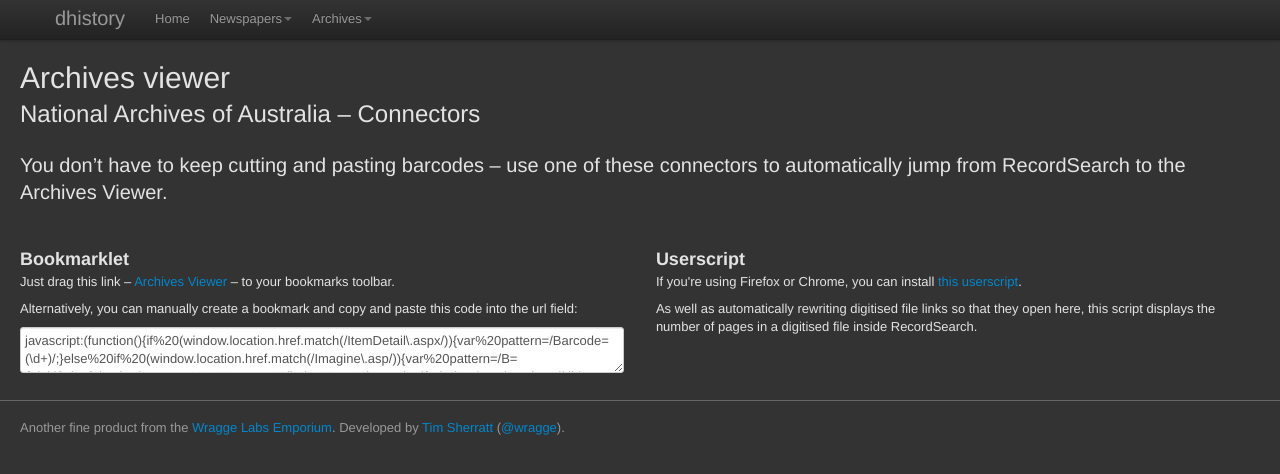
After one commit to wragge/dhistory, a Django app: page /archives/naa/connectors/ in a window 1280 px wide. The commit adds this page. Shown: the top 474 px of the page. Run offline with Django 3.2, Linux system fonts and the light colour scheme; parts of the project's set-up code (start-up, migrations or seed data) failed here and were passed over; some libraries are stand-ins or nearby versions.

Commit message:
Info on connectors

```diff
--- a/dhistory/rsviewer/static/css/archives-wall-style.css
+++ b/dhistory/rsviewer/static/css/archives-wall-style.css
@@ -43,6 +43,7 @@ footer p {
     color: #999999;
 }
 
+p.connector-info { margin-top: 20px;}
 #infscr-loading {
   position: fixed;
   text-align: center;
--- /dev/null
+++ b/dhistory/rsviewer/static/js/bookmarklet.js
@@ -0,0 +1 @@
+javascript:(function(){if%20(window.location.href.match(/ItemDetail\.aspx/)){var%20pattern=/Barcode=(\d+)/;}else%20if%20(window.location.href.match(/Imagine\.asp/)){var%20pattern=/B=(\d+)/;}else{alert("Whoops!%20I%20can't%20find%20a%20barcode.")}window.location='http://dhistory.org/archives/naa/items/'+pattern.exec(window.location.href)[1]})();
--- /dev/null
+++ b/dhistory/rsviewer/templates/rsviewer-connectors.html
@@ -0,0 +1,39 @@
+{% extends 'base.html' %}
+{% load utilities %}
+{% block extra_scripts %}
+    <script src="{{ STATIC_URL }}js/archives-home-script.js"></script>
+{% endblock %}
+{% block extra_styles %}
+    <link href="{{ STATIC_URL }}css/archives-wall-style.css" rel="stylesheet">
+{% endblock %}
+{% block page_title %} :: Archives Viewer :: National Archives of Australia{% endblock %}
+{% block content %}
+<div class="container-fluid home">
+    <div class="row-fluid">
+      <div class="span12">
+        <h1>Archives viewer</h1>
+        <h2>National Archives of Australia &ndash; Connectors</h2>
+        <p class="lead connector-info">You don&rsquo;t have to keep cutting and pasting barcodes &ndash; use one of these connectors to automatically jump from RecordSearch to the Archives Viewer.</p>
+        <div class="row-fluid home-info">
+            <div class="span6">
+                <h3>Bookmarklet</h3>
+                <p>Just drag this link &ndash; <a href="javascript:(function(){if%20(window.location.href.match(/ItemDetail\.aspx/)){var%20pattern=/Barcode=(\d+)/;}else%20if%20(window.location.href.match(/Imagine\.asp/)){var%20pattern=/B=(\d+)/;}else{alert(&quot;Whoops!%20I%20can't%20find%20a%20barcode.&quot;)}window.location='http://dhistory.org/archives/naa/items/'+pattern.exec(window.location.href)[1]})();">Archives Viewer</a> &ndash; to your bookmarks toolbar.</p>
+                <p>Alternatively, you can manually create a bookmark and copy and paste this code into the url field:</p>
+                <p><textarea class="span12">javascript:(function(){if%20(window.location.href.match(/ItemDetail\.aspx/)){var%20pattern=/Barcode=(\d+)/;}else%20if%20(window.location.href.match(/Imagine\.asp/)){var%20pattern=/B=(\d+)/;}else{alert("Whoops!%20I%20can't%20find%20a%20barcode.")}window.location='http://dhistory.org/archives/naa/items/'+pattern.exec(window.location.href)[1]})();</textarea></p>
+
+            </div>
+            <div class="span6">
+                <h3>Userscript</h3>
+                <p>If you're using Firefox or Chrome, you can install <a href="http://userscripts.org/scripts/show/141795">this userscript</a>.</p>
+                <p>As well as automatically rewriting digitised file links so that they open here, this script displays the number of pages in a digitised file inside RecordSearch.</p>
+
+            </div>
+        </div>
+    </div>
+    </div>
+</div>
+
+{% endblock %}
+{% block footer %}
+    {% include 'rsviewer-footer.html' %}
+{% endblock %}
--- a/dhistory/rsviewer/templates/rsviewer-home.html
+++ b/dhistory/rsviewer/templates/rsviewer-home.html
@@ -34,9 +34,9 @@
                     <li>Persistent links to individual pages</li>
                     <li>Easy printing of a whole file or selected pages</li>
                 </ul>
-                <h4>Coming soon:</h4>
+                <h4>Connectors:</h4>
                 <ul>
-                    <li>Bookmarklet and Userscript to connect from RecordSearch</li>
+                    <li>Use one of <a href="/archives/naa/connectors/">these connectors</a> to jump from RecordSearch to the Archives Viewer</li>
                 </ul>
 
             </div>
--- a/dhistory/rsviewer/views.py
+++ b/dhistory/rsviewer/views.py
@@ -23,6 +23,10 @@ CACHE_TIMEOUT = 60 * 60
 @cache_page(CACHE_TIMEOUT)
 def show_naa_home(request):
     return render_to_response('rsviewer-home.html', {}, context_instance=RequestContext(request))
+
+#@cache_page(CACHE_TIMEOUT)
+def show_naa_connectors(request):
+    return render_to_response('rsviewer-connectors.html', {}, context_instance=RequestContext(request))
 
 @cache_page(CACHE_TIMEOUT)
 def show_naa_page(request, barcode, page=1):
--- a/dhistory/urls.py
+++ b/dhistory/urls.py
@@ -38,6 +38,7 @@ urlpatterns = patterns('',
 )
 urlpatterns += patterns('dhistory.rsviewer.views',
     url(r'^archives/naa/$', 'show_naa_home'),
+    url(r'^archives/naa/connectors/$', 'show_naa_connectors'),
     url(r'^archives/naa/items/(?P<barcode>\d+)/$', 'show_naa_page'),
     url(r'^archives/naa/items/(?P<barcode>\d+)/(?P<page>\d+)/$', 'show_naa_page'),
     url(r'^archives/naa/items/(?P<barcode>\d+)/wall/$', 'show_wall'),
```
